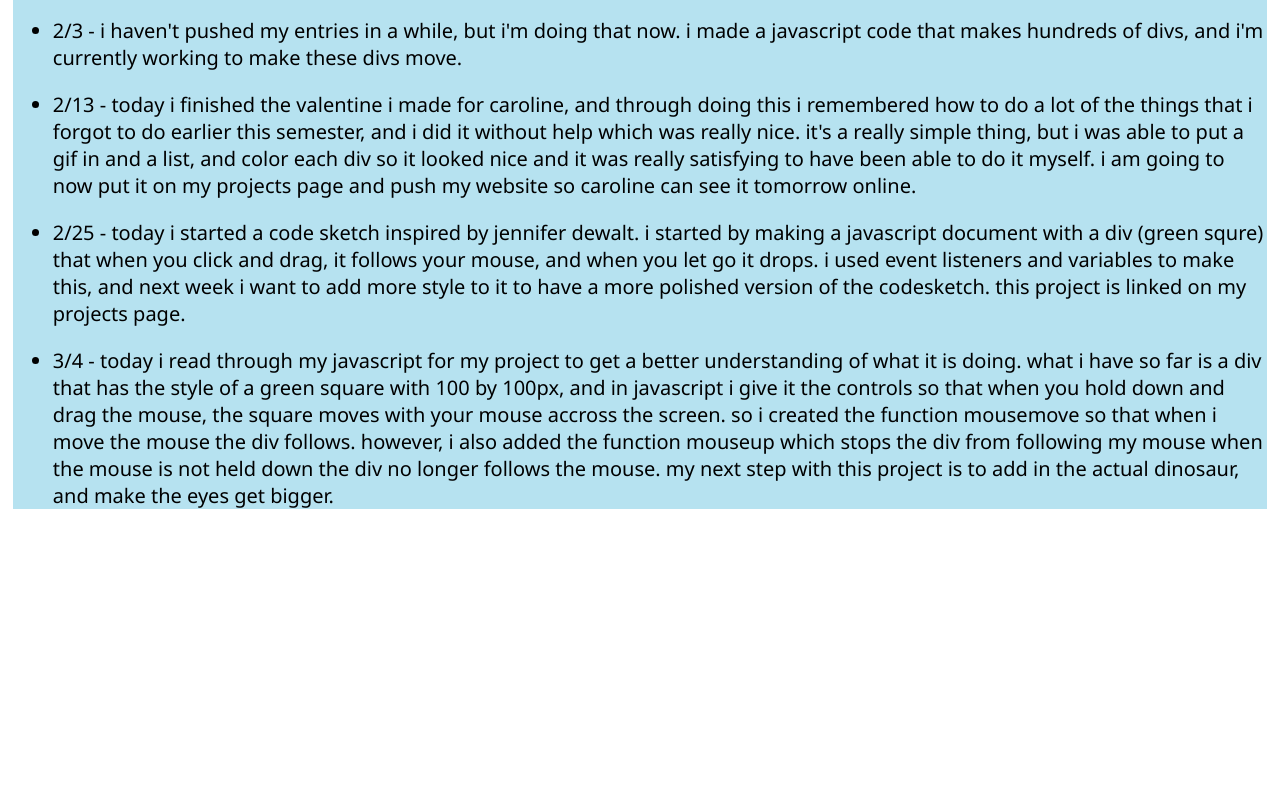
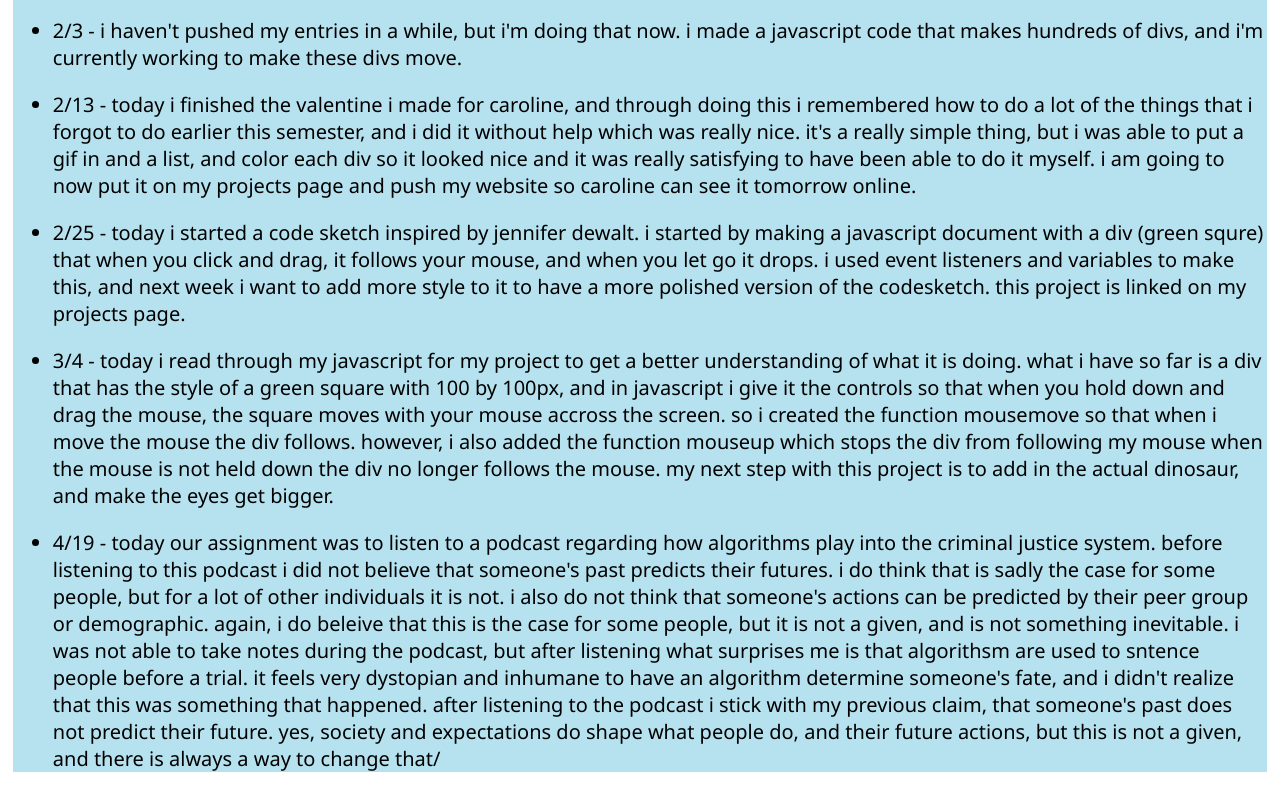
Before and after one commit to Vivi-Tonin/vivi-tonin.github.io, a plain HTML site: page journal.html in a window 1280 px wide. Shown: the part 1198-1990 px from the top of the page. Before the commit the page ends 1727 px from the top, so only its background shows below. Drawn offline with Linux system fonts and the light colour scheme.

Commit message:
added jornal entry on the algorithm and the crinimal justice system

```diff
--- a/journal.html
+++ b/journal.html
@@ -136,6 +136,8 @@
    <li><p>2/25 - today i started a code sketch inspired by jennifer dewalt. i started by making a javascript document with a div (green squre) that when you click and drag, it follows your mouse, and when you let go it drops. i used event listeners and variables to make this, and next week i want to add more style to it to have a more polished version of the codesketch. this project is linked on my projects page. </p></li>
 
    <li><p>3/4 - today i read through my javascript for my project to get a better understanding of what it is doing. what i have so far is a div that has the style of a green square with 100 by 100px, and in javascript i give it the controls so that when you hold down and drag the mouse, the square moves with your mouse accross the screen. so i created the function mousemove so that when i move the mouse the div follows. however, i also added the function mouseup which stops the div from following my mouse when the mouse is not held down the div no longer follows the mouse. my next step with this project is to add in the actual dinosaur, and make the eyes get bigger.</p></li>
+
+   <li><p>4/19 - today our assignment was to listen to a podcast regarding how algorithms play into the criminal justice system. before listening to this podcast i did not believe that someone's past predicts their futures. i do think that is sadly the case for some people, but for a lot of other individuals it is not. i also do not think that someone's actions can be predicted by their peer group or demographic. again, i do beleive that this is the case for some people, but it is not a given, and is not something inevitable. i was not able to take notes during the podcast, but after listening what surprises me is that algorithsm are used to sntence people before a trial. it feels very dystopian and inhumane to have an algorithm determine someone's fate, and i didn't realize that this was something that happened. after listening to the podcast i stick with my previous claim, that someone's past does not predict their future. yes, society and expectations do shape what people do, and their future actions, but this is not a given, and there is always a way to change that/ </p></li>
    </ul>
   </div>
 
```
